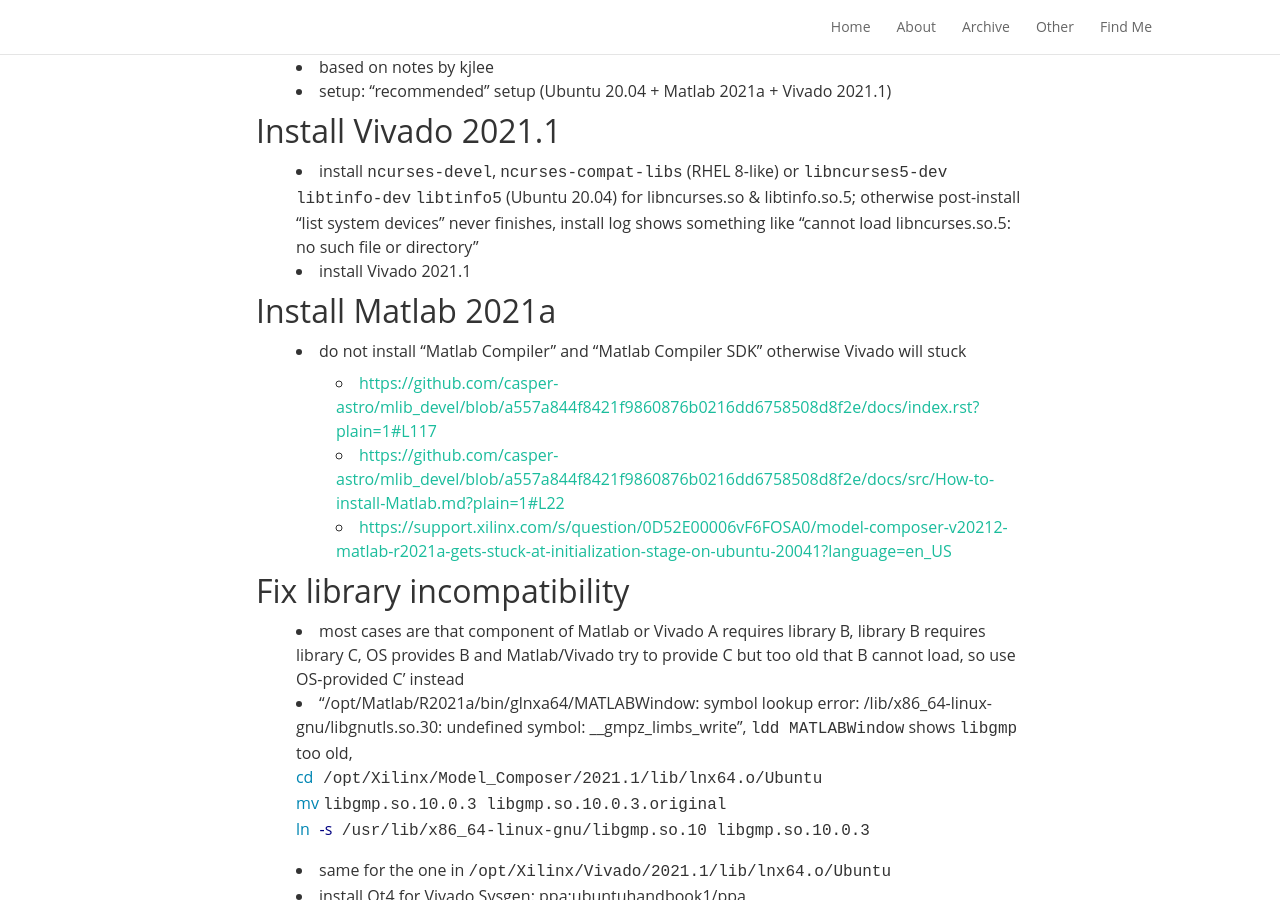
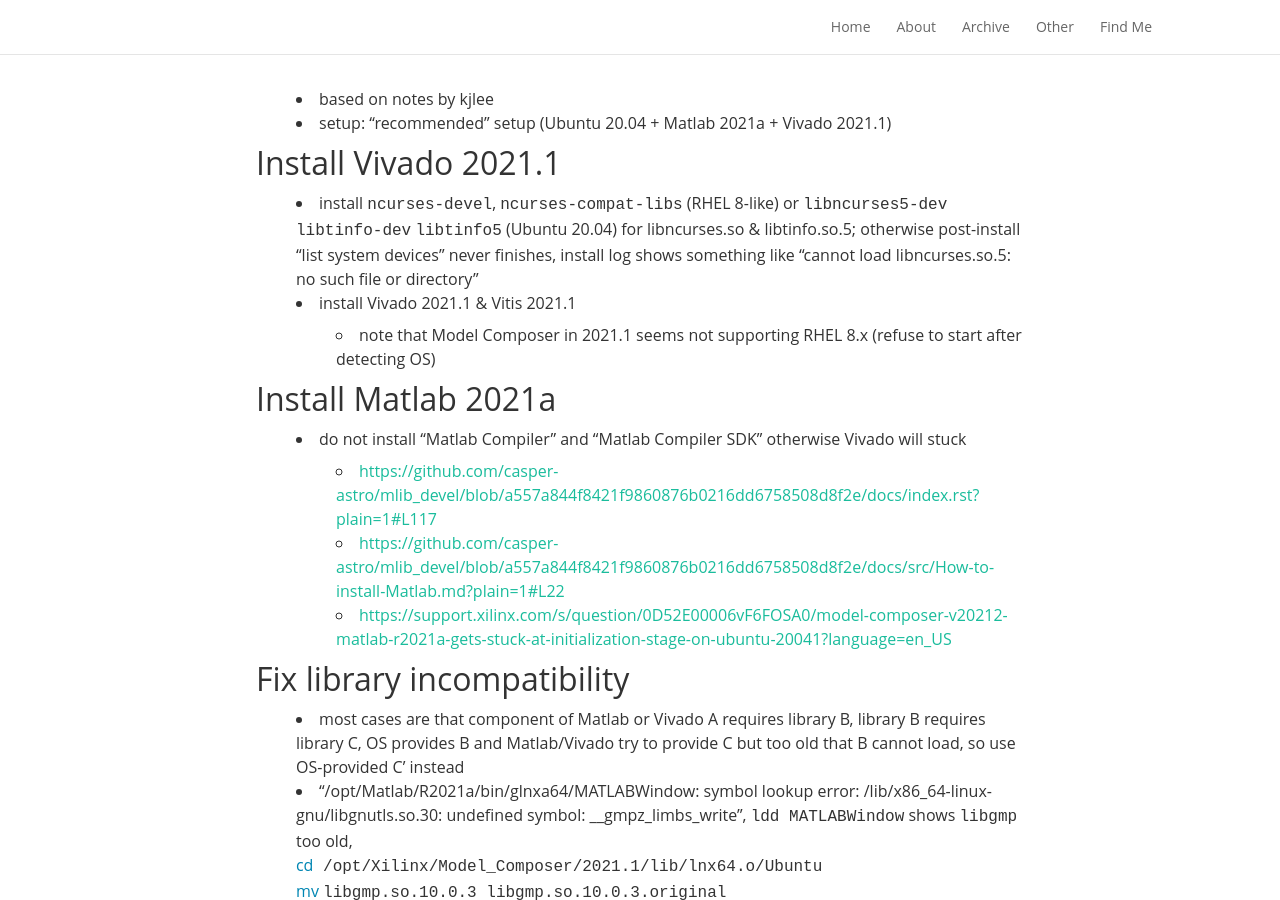
Before and after one commit to fxzjshm/fxzjshm.github.io, a Jekyll site: the page built from _posts/2024-05-14-setup-casper-toolflow.md, in a window 1280 px wide and 900 px high, scrolled down 1435 px. Built offline with Jekyll 4.4.1, drawn with Linux system fonts in a browser that asks for light colours; nearby versions of some CDN libraries; some web fonts are replaced; some of the changed text lies outside the part shown.

Commit message:
post: update 2024-05-14-setup-casper-toolflow.md

```diff
--- a/_posts/2024-05-14-setup-casper-toolflow.md
+++ b/_posts/2024-05-14-setup-casper-toolflow.md
@@ -15,7 +15,8 @@
 
 ## 安装 Vivado 2021.1
 * 安装 `ncurses-devel`, `ncurses-compat-libs` (RHEL 8 或衍生版本) 或 `libncurses5-dev` `libtinfo-dev` `libtinfo5` (Ubuntu 20.04) 以安装 libncurses.so & libtinfo.so.5 两个库; 否则安装后的 "list system devices" 卡死无法结束, 可在安装器输出中看到类似 "cannot load libncurses.so.5: no such file or directory"
-* 安装 Vivado 2021.1
+* 安装 Vivado 2021.1 & Vitis 2021.1
+  * 注意 2021.1 对应的 Model Composer 可能不支持 RHEL 8.x (检测系统后拒绝启动)
 
 ## 安装 Matlab 2021a
 * 不要安装 "Matlab Compiler" and "Matlab Compiler SDK" 否则调用 Vivado 时会卡死
@@ -53,7 +54,8 @@
 
 ## Install Vivado 2021.1
 * install `ncurses-devel`, `ncurses-compat-libs` (RHEL 8-like) or `libncurses5-dev` `libtinfo-dev` `libtinfo5` (Ubuntu 20.04) for libncurses.so & libtinfo.so.5; otherwise post-install "list system devices" never finishes, install log shows something like "cannot load libncurses.so.5: no such file or directory"
-* install Vivado 2021.1
+* install Vivado 2021.1 & Vitis 2021.1
+  * note that Model Composer in 2021.1 seems not supporting RHEL 8.x (refuse to start after detecting OS)
 
 ## Install Matlab 2021a
 * do not install "Matlab Compiler" and "Matlab Compiler SDK" otherwise Vivado will stuck
```
Also changed, not shown: other parts of _posts/2024-05-14-setup-casper-toolflow.md (+1 -1 lines).
